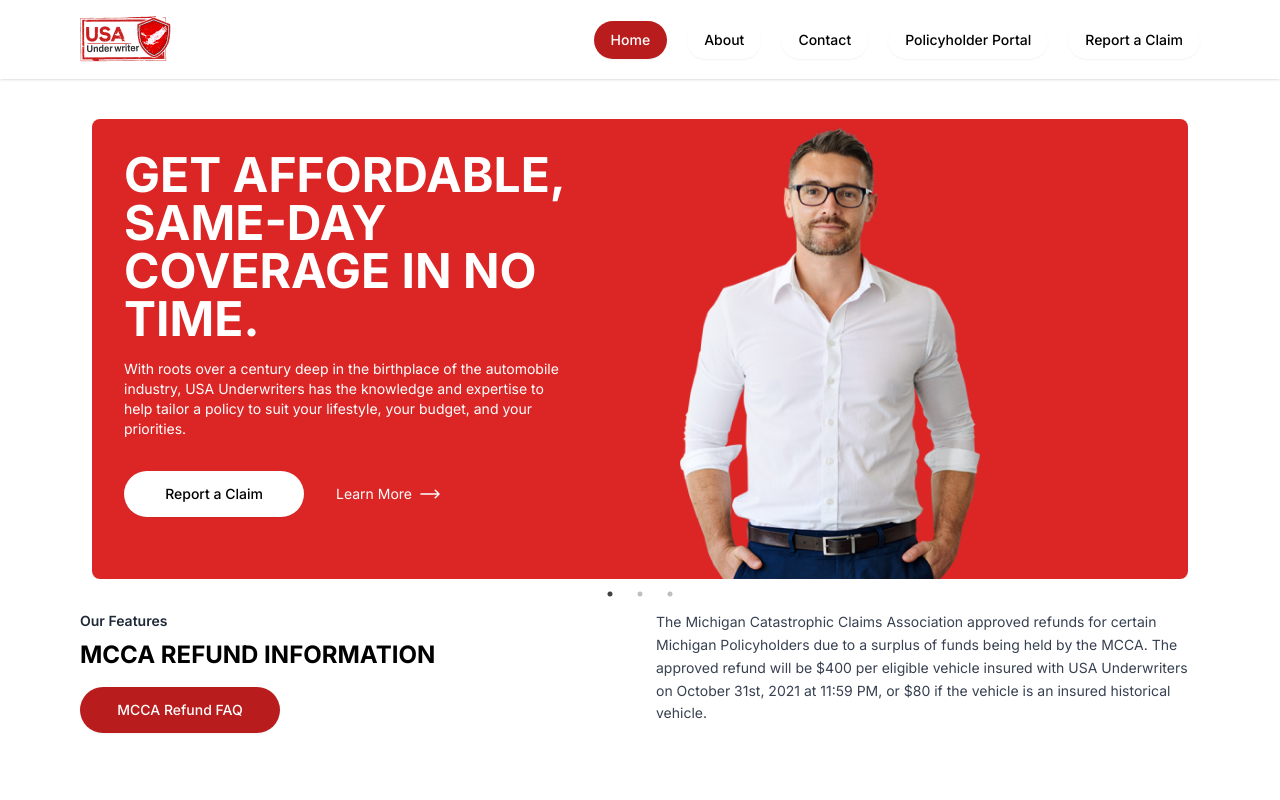
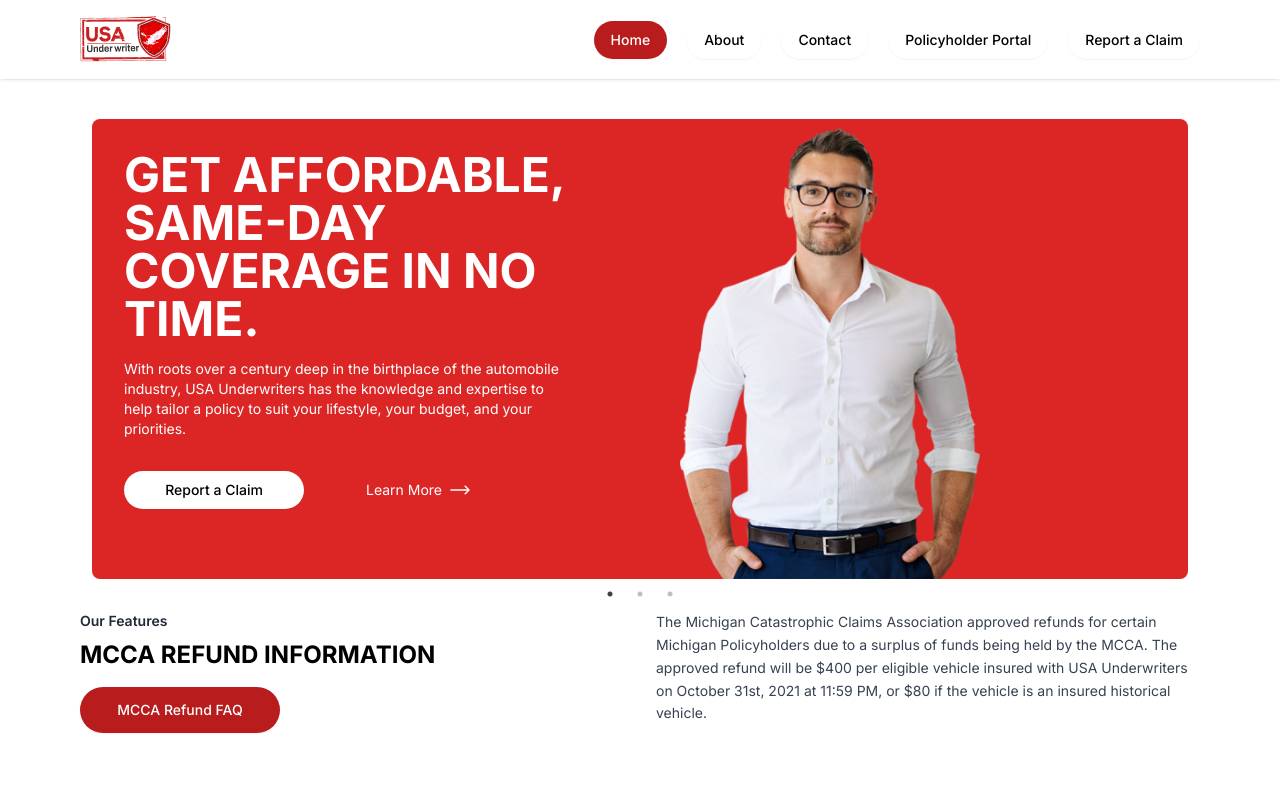
Before and after one commit to Md-Kayda-Azam/usa-project, a Next.js app: page / in a window 1280 px wide. Shown: the top 800 px of the page. Built offline with nearby package versions, Linux system fonts and the light colour scheme.

Commit message:
updates file

```diff
--- a/app/components/Banner/Banner.jsx
+++ b/app/components/Banner/Banner.jsx
@@ -30,11 +30,11 @@
                 expertise to help tailor a policy to suit your lifestyle, your
                 budget, and your priorities.
               </p>
-              <div className="flex flex-row md:flex-row md:space-x-4 ">
-                <button className="inline-flex justify-center sm:w-[180px] w-full px-4 py-3 rounded-full text-sm font-medium bg-white text-black border border-transparent shadow-sm">
+              <div className="flex sm:flex-row gap-2 sm:justify-start items-center  md:space-x-4 ">
+                <button className="inline-flex justify-center items-center sm:w-[180px]  w-[211px] h-[38px]   sm:py-3 py-0 rounded-full text-sm font-medium bg-white text-black border border-transparent shadow-sm">
                   Report a Claim
                 </button>
-                <button className="md:text-1xl text-sm bg-transparent text-white py-2 px-4 flex flex-row items-center justify-center gap-2 ">
+                <button className="md:text-1xl text-sm justify-center items-center sm:w-[180px]  w-[211px] h-[38px] bg-transparent text-white  flex flex-row  gap-2 ">
                   <p>Learn More</p> <Image src={ar} alt="Icon" />
                 </button>
               </div>
```
